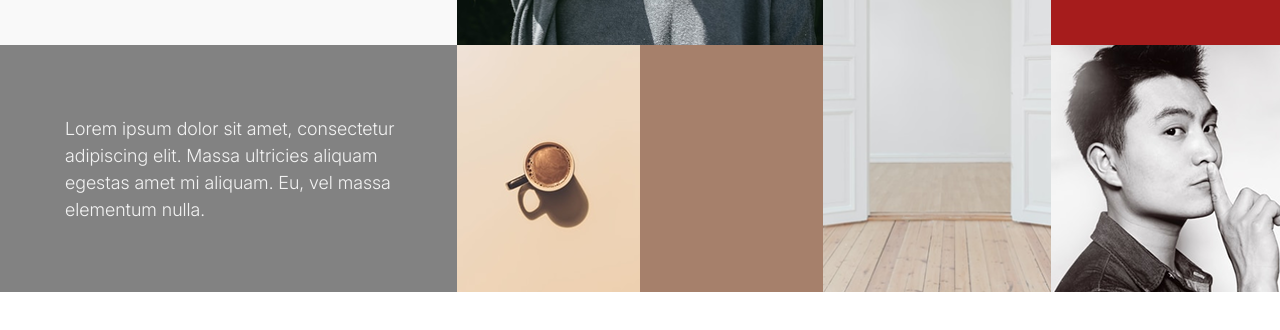
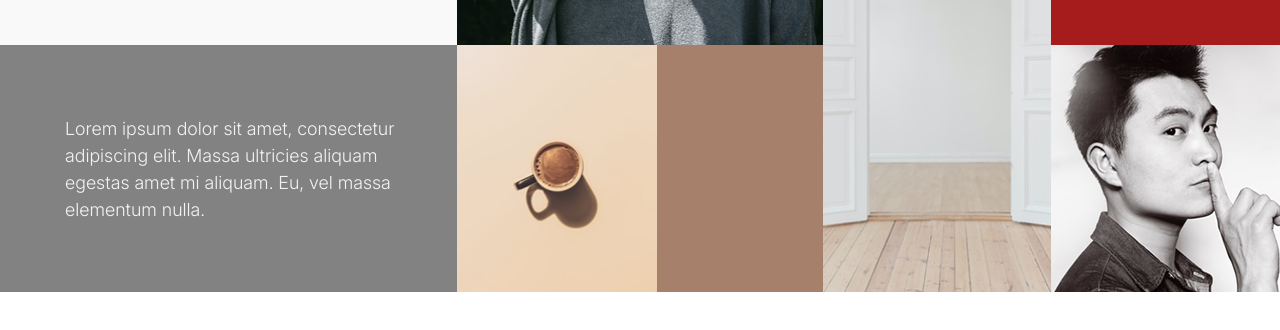
Before and after one commit to kirillbbb/liga_homework_1, a website: page index.html in a window 1280 px wide. Shown: the part 428-758 px from the top of the page. Drawn offline with Linux system fonts and the light colour scheme.

Commit message:
fixed grid sizes

```diff
--- a/style.css
+++ b/style.css
@@ -32,7 +32,7 @@ body {
     width: 1280px;
     height: 720px;
     display: grid;
-    grid-template-columns: 2fr 0.8fr 0.8fr 1fr 1fr;
+    grid-template-columns: 2fr 0.875fr 0.725fr 1fr 1fr;
     grid-template-rows: 288px 185px 247px;
     max-width: 1440px;
     margin: 0 auto;
```
